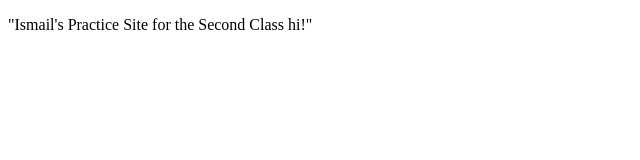
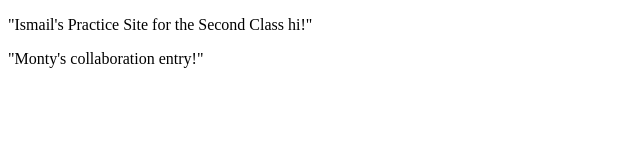
Before and after one commit to IsmailMansuri/GitHub-Practice, a plain HTML site: page index.html in a window 1280 px wide. Shown: the whole page, without its empty margins (0-640 px from the left). Drawn offline with Linux system fonts and the light colour scheme.

Commit message:
<p> added
Added my paragraph!

```diff
--- a/index.html
+++ b/index.html
@@ -8,6 +8,7 @@
   </head>
   <body>
     <p>"Ismail's Practice Site for the Second Class hi!"</p>
+    <p>"Monty's collaboration entry!"</p>
     <script src="script.js"></script>
   </body>
 </html>
```
